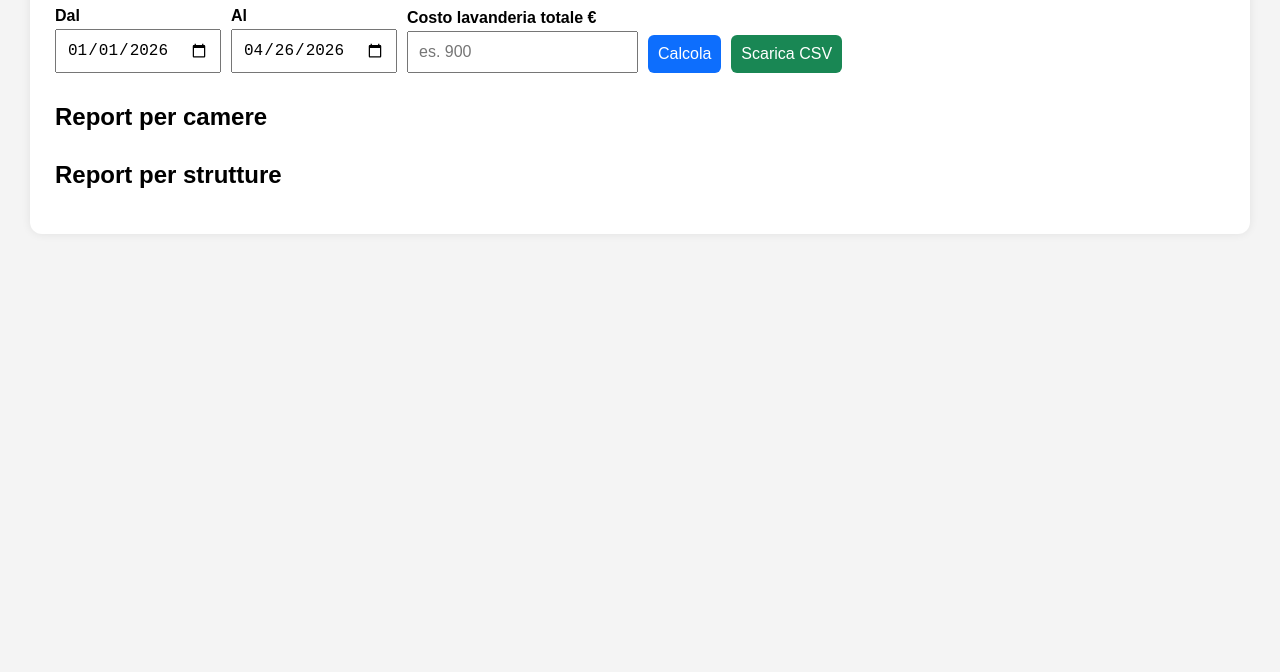
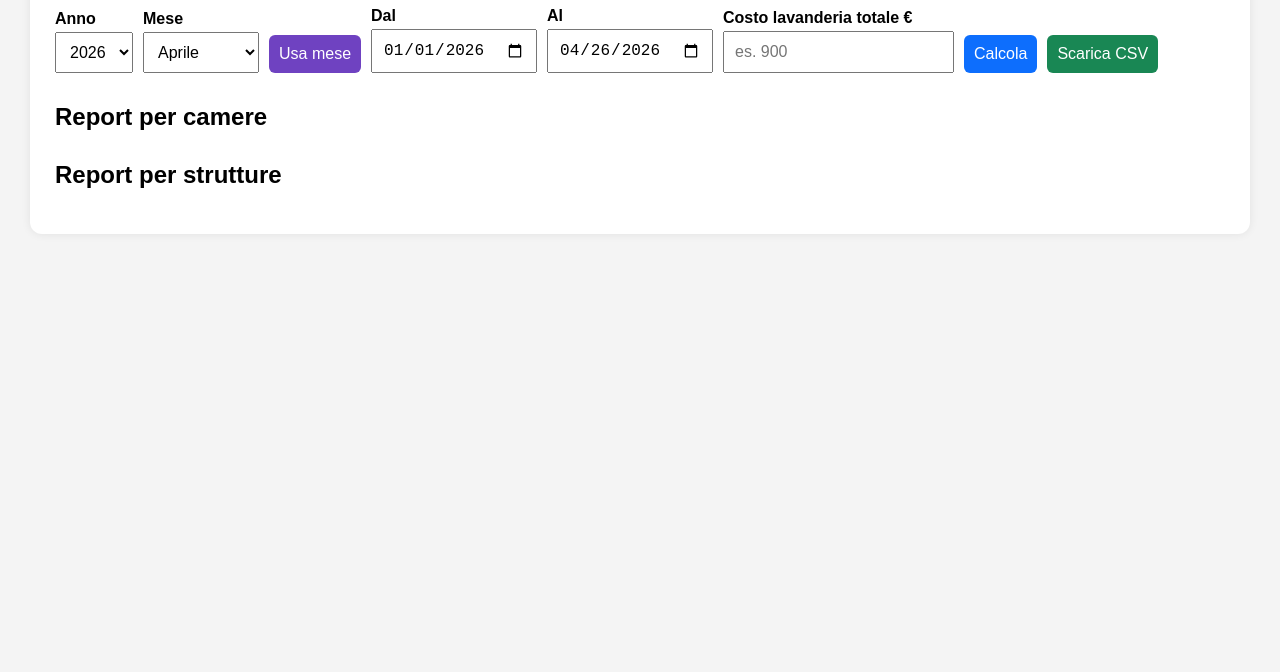
Before and after one commit to genyale2346/bnb-checkout-report, a website: page index.html in a window 1280 px wide. Shown: the part 128-800 px from the top of the page. Drawn offline with Linux system fonts and the light colour scheme.

Commit message:
Update index.html

```diff
--- a/index.html
+++ b/index.html
@@ -29,7 +29,7 @@ label{
   font-weight:bold;
   margin-bottom:4px;
 }
-input,button{
+input,button,select{
   padding:10px;
   font-size:16px;
 }
@@ -41,6 +41,7 @@ button{
   cursor:pointer;
 }
 button.secondary{background:#198754;}
+button.month{background:#6f42c1;}
 table{
   width:100%;
   border-collapse:collapse;
@@ -77,6 +78,32 @@ td:nth-child(2), th:nth-child(2){
   <h1>Report Checkout e Lavanderia</h1>
 
   <div class="controls">
+
+    <div>
+      <label>Anno</label>
+      <select id="yearSelect"></select>
+    </div>
+
+    <div>
+      <label>Mese</label>
+      <select id="monthSelect">
+        <option value="0">Gennaio</option>
+        <option value="1">Febbraio</option>
+        <option value="2">Marzo</option>
+        <option value="3">Aprile</option>
+        <option value="4">Maggio</option>
+        <option value="5">Giugno</option>
+        <option value="6">Luglio</option>
+        <option value="7">Agosto</option>
+        <option value="8">Settembre</option>
+        <option value="9">Ottobre</option>
+        <option value="10">Novembre</option>
+        <option value="11">Dicembre</option>
+      </select>
+    </div>
+
+    <button class="month" onclick="useSelectedMonth()">Usa mese</button>
+
     <div>
       <label>Dal</label>
       <input type="date" id="from">
@@ -118,12 +145,46 @@ function euro(value){
   }).format(value || 0);
 }
 
+function formatDateLocal(date){
+  const y = date.getFullYear();
+  const m = String(date.getMonth() + 1).padStart(2, "0");
+  const d = String(date.getDate()).padStart(2, "0");
+  return `${y}-${m}-${d}`;
+}
+
+function setupMonthSelectors(){
+  const yearSelect = document.getElementById("yearSelect");
+  const today = new Date();
+  const currentYear = today.getFullYear();
+
+  for(let y = currentYear - 3; y <= currentYear + 1; y++){
+    const option = document.createElement("option");
+    option.value = y;
+    option.textContent = y;
+    if(y === currentYear) option.selected = true;
+    yearSelect.appendChild(option);
+  }
+
+  document.getElementById("monthSelect").value = today.getMonth();
+}
+
+function useSelectedMonth(){
+  const year = Number(document.getElementById("yearSelect").value);
+  const month = Number(document.getElementById("monthSelect").value);
+
+  const firstDay = new Date(year, month, 1);
+  const lastDay = new Date(year, month + 1, 0);
+
+  document.getElementById("from").value = formatDateLocal(firstDay);
+  document.getElementById("to").value = formatDateLocal(lastDay);
+}
+
 function setDefaultDates(){
   const today = new Date();
   const start = new Date(today.getFullYear(), 0, 1);
 
-  document.getElementById("from").value = start.toISOString().slice(0,10);
-  document.getElementById("to").value = today.toISOString().slice(0,10);
+  document.getElementById("from").value = formatDateLocal(start);
+  document.getElementById("to").value = formatDateLocal(today);
 }
 
 async function loadReport(){
@@ -138,7 +199,7 @@ async function loadReport(){
 
   if(!from || !to){
     message.className = "message error";
-    message.innerText = "Inserisci entrambe le date.";
+    message.innerText = "Inserisci entrambe le date oppure usa il selettore mese.";
     return;
   }
 
@@ -291,6 +352,7 @@ function downloadCSV(){
   URL.revokeObjectURL(url);
 }
 
+setupMonthSelectors();
 setDefaultDates();
 </script>
 
```
